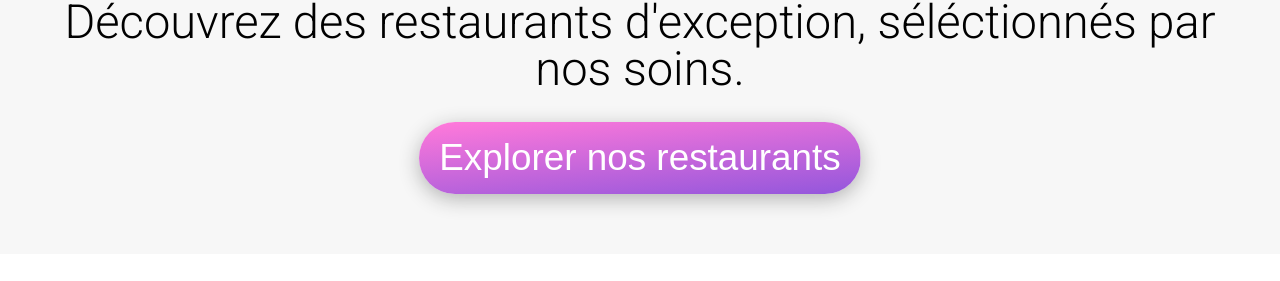
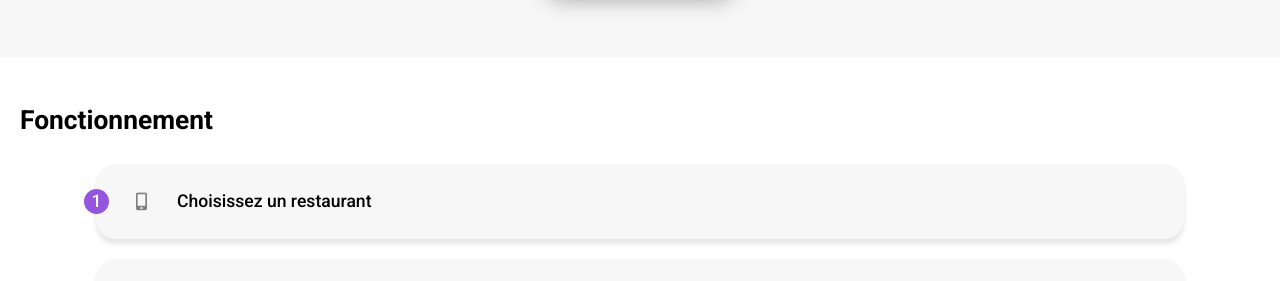
Before and after one commit to Raisery/LucasGerard_3_17122121, a website: page index.html in a window 1280 px wide. Shown: the part 303-584 px from the top of the page. Drawn offline with nearby package versions, Linux system fonts and the light colour scheme; files that its build step writes are made by us from their sources; a web font is replaced by a local one.

Commit message:
correctif des variables steps de font size

```diff
--- a/sass/utils/_variables.scss
+++ b/sass/utils/_variables.scss
@@ -4,12 +4,13 @@ $colour-accent: #99E2D0;
 $colour-white: #fff;
 $colour-invalid: #DB464B;
 
-$step-3: clamp(0.82rem, 0.62rem + 1.02vw, 2.53rem);
-$step-2: clamp(0.88rem, 0.62rem + 1.29vw, 3.04rem);
-$step-1: clamp(0.94rem, 0.61rem + 1.62vw, 3.65rem);
-$step0: clamp(1.00rem, 0.60rem + 2.01vw, 4.38rem);
-$step1: clamp(1.07rem, 0.57rem + 2.50vw, 5.25rem);
-$step2: clamp(1.14rem, 0.52rem + 3.08vw, 6.30rem);
-$step3: clamp(1.22rem, 0.46rem + 3.79vw, 7.56rem);
-$step4: clamp(1.30rem, 0.37rem + 4.64vw, 9.07rem);
-$step5: clamp(1.38rem, 0.25rem + 5.67vw, 10.89rem);
+$step-3: clamp(0.79rem, 0.83rem + -0.18vw, 0.49rem);
+$step-2: clamp(0.89rem, 0.91rem + -0.12vw, 0.69rem);
+$step-1: clamp(1.00rem, 1.00rem + -0.02vw, 0.97rem);
+$step0: clamp(1.13rem, 1.10rem + 0.15vw, 1.38rem);
+$step1: clamp(1.27rem, 1.18rem + 0.41vw, 1.94rem);
+$step2: clamp(1.42rem, 1.27rem + 0.79vw, 2.75rem);
+$step3: clamp(1.60rem, 1.33rem + 1.36vw, 3.89rem);
+$step4: clamp(1.80rem, 1.36rem + 2.21vw, 5.50rem);
+$step5: clamp(2.03rem, 1.34rem + 3.43vw, 7.77rem);
+$step6: clamp(2.28rem, 1.24rem + 5.20vw, 10.99rem);
```
